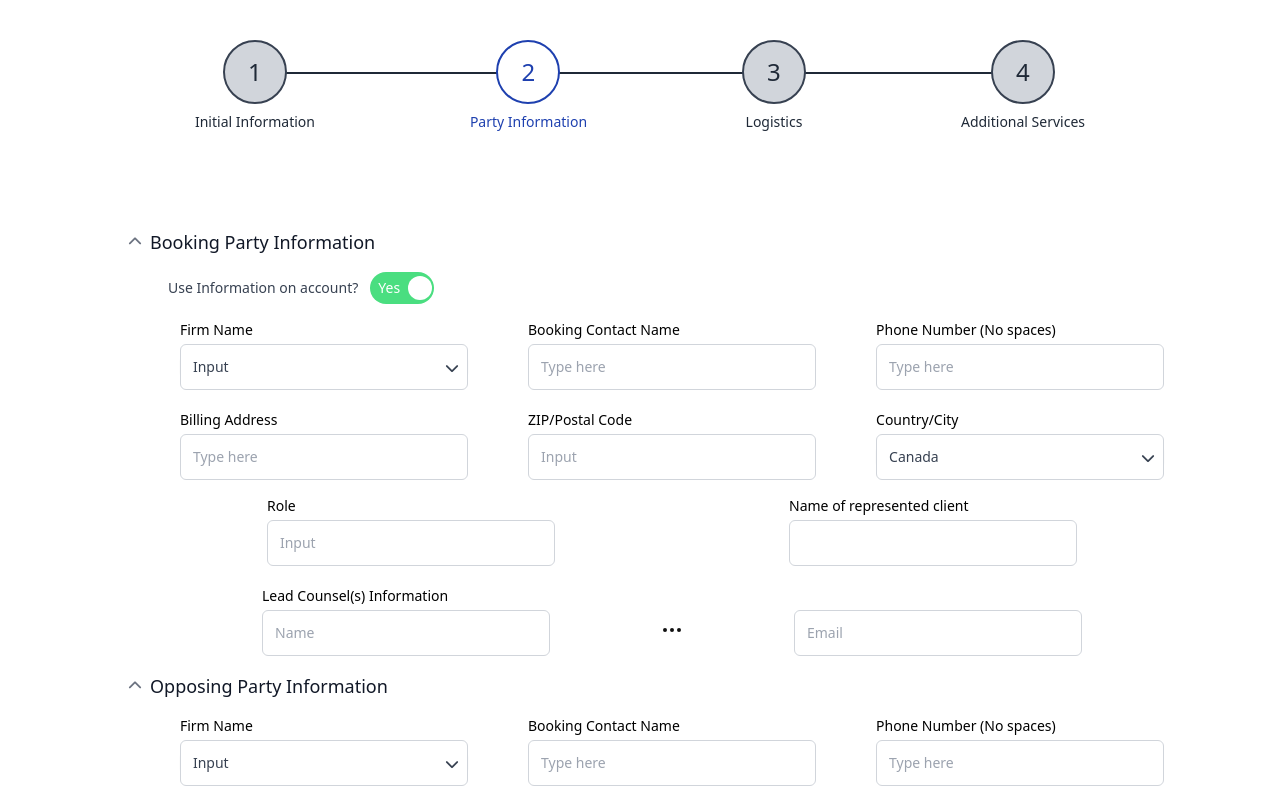
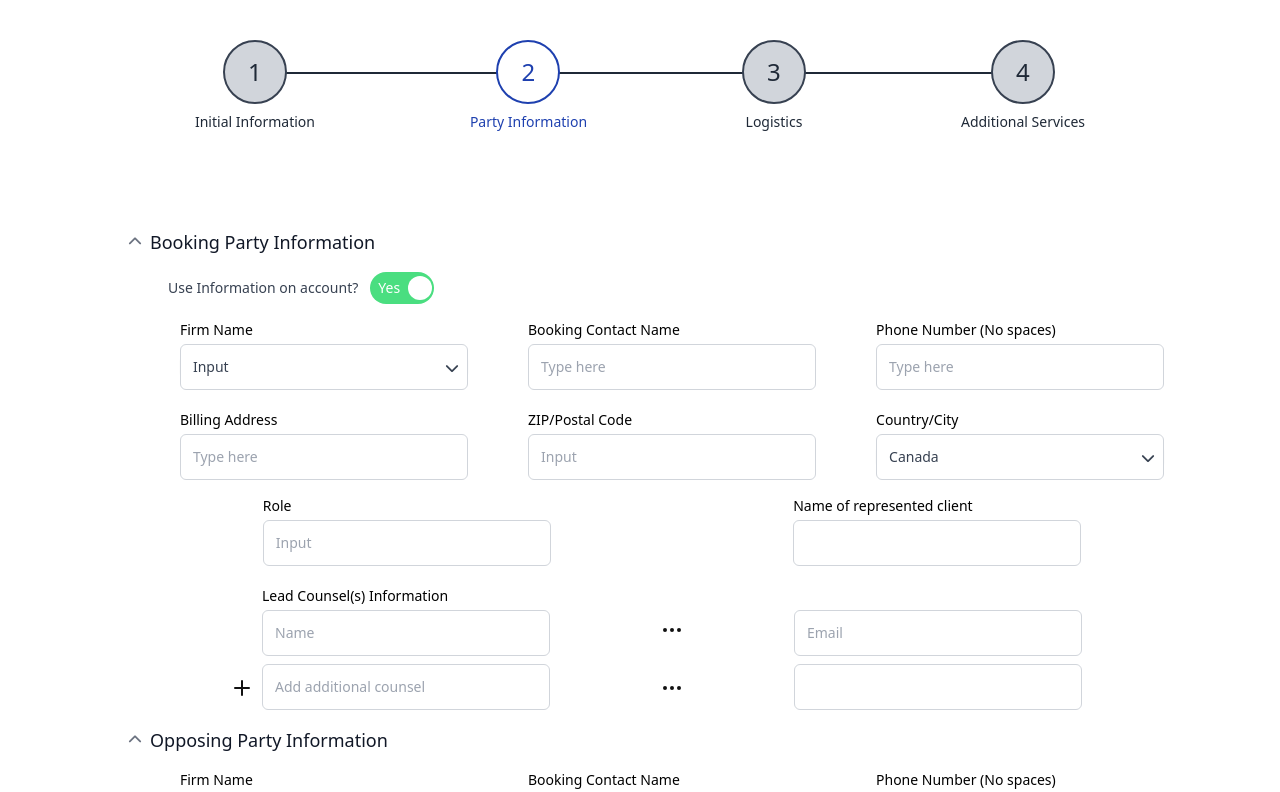
Before and after one commit to AvirukBasak/formease-internship-task, a Next.js app: page / in a window 1280 px wide. Shown: the top 792 px of the page. Built offline with nearby package versions, Linux system fonts and the light colour scheme.

Commit message:
impl addtional counsel

```diff
--- a/src/components/TextField.tsx
+++ b/src/components/TextField.tsx
@@ -4,9 +4,10 @@ interface TextFieldProps {
   placeholder?: string
   onTextSet?: (text: string) => void
   type?: string
+  disabled?: boolean
 }
 
-export default function TextField({ onTextSet, placeholder, type = "text" }: TextFieldProps): JSX.Element {
+export default function TextField({ onTextSet, placeholder, type = "text", disabled }: TextFieldProps): JSX.Element {
   const [text, setText] = useState<string>("");
   return (
     <input
@@ -20,6 +21,7 @@ export default function TextField({ onTextSet, placeholder, type = "text" }: Tex
         hover:bg-gray-50
         focus:outline-none focus:ring-2 focus:ring-offset-2 focus:ring-offset-gray-100"
       type={type}
+      disabled={disabled}
       placeholder={placeholder || "Type here"}
       value={text}
       onChange={e => {
--- a/src/components/pagePartyInfo.tsx
+++ b/src/components/pagePartyInfo.tsx
@@ -4,6 +4,7 @@ import SectionCollapsable from '@/components/SectionCollapsable'
 import DropDownList from '@/components/DropDownList';
 import LabelWrapper from '@/components/LabelWrapper';
 import TextField from '@/components/TextField';
+import Button from '@/components/Button';
 
 function BasicInformation(): JSX.Element {
   return (
@@ -59,6 +60,55 @@ function BasicInformation(): JSX.Element {
 }
 
 function RoleInformation(): JSX.Element {
+
+  const [additionalCouncelInfoCount, setAdditionalCouncelInfoCount] = useState(0);
+  const [listOfCounsel, setListOfCounsel] = useState([] as JSX.Element[]);
+
+  const CounselInfo = function (): JSX.Element {
+    return (
+      <>
+        <div className="mt-2 w-full" />
+        <div className="flex flex-row justify-evenly">
+          <LabelWrapper showLabel={false} width="w-72">
+            <TextField type="text" placeholder="Name" />
+          </LabelWrapper>
+
+          <span className="mt-3" ><img src="/elipsis.svg" /></span>
+
+          <LabelWrapper showLabel={false} width="w-72">
+            <TextField type="email" placeholder="Email" />
+          </LabelWrapper>
+        </div>
+      </>
+    )
+  }
+
+  const PlaceHolderForAdditionalCounsel = function (): JSX.Element {
+    return (
+      <>
+        <div className="mt-2 w-full" />
+        <div className="flex flex-row justify-evenly">
+
+          <LabelWrapper showLabel={false} width="w-72">
+            <span className="flex">
+              <img src="/plus.svg" className="absolute mt-3 cursor-pointer inline" style={{ left: "18%" }} onClick={() => {
+                setAdditionalCouncelInfoCount(oldCount => oldCount + 1);
+                setListOfCounsel(oldList => [...oldList, <CounselInfo />]);
+              }} />
+              <TextField type="text" placeholder="Add additional counsel" disabled={true} />
+            </span>
+          </LabelWrapper>
+
+          <span className="mt-3" ><img src="/elipsis.svg" /></span>
+
+          <LabelWrapper showLabel={false} width="w-72">
+            <TextField type="text" placeholder=" " disabled={true} />
+          </LabelWrapper>
+        </div>
+      </>
+    )
+  }
+
   return (
     <>
       <div className="mt-4 w-full">
@@ -67,7 +117,7 @@ function RoleInformation(): JSX.Element {
             <TextField type="text" placeholder="Input" />
           </LabelWrapper>
 
-          <span>&nbsp;</span>
+          <span>&nbsp;&nbsp;&nbsp;&nbsp;&nbsp;</span>
 
           <LabelWrapper label="Name of represented client" width="w-72">
             <TextField type="text" placeholder=" " />
@@ -75,6 +125,7 @@ function RoleInformation(): JSX.Element {
         </div>
       </div>
       <div className="mt-5 w-full">
+
         <div className="flex flex-row justify-evenly">
           <LabelWrapper label="Lead Counsel(s) Information" width="w-72">
             <TextField type="text" placeholder="Name" />
@@ -86,6 +137,11 @@ function RoleInformation(): JSX.Element {
             <TextField type="email" placeholder="Email" />
           </LabelWrapper>
         </div>
+
+        {additionalCouncelInfoCount > 0 && listOfCounsel}
+
+        <PlaceHolderForAdditionalCounsel />
+
       </div>
     </>
   )
@@ -123,6 +179,9 @@ function OpposingPartyInformation(): JSX.Element {
       <SectionCollapsable title="Opposing Party Information" /*subtitle=""*/>
         <div className="md:w-full ml-8 mt-4"><AccountInformation /></div>
       </SectionCollapsable>
+      <div className="ml-8 mt-12">
+        <Button label="+ Additional Parties" onClick={() => null} />
+      </div>
     </>
   )
 }
```
Also changed, not shown: public/additionalParties.svg (added), public/plus.svg (added).
